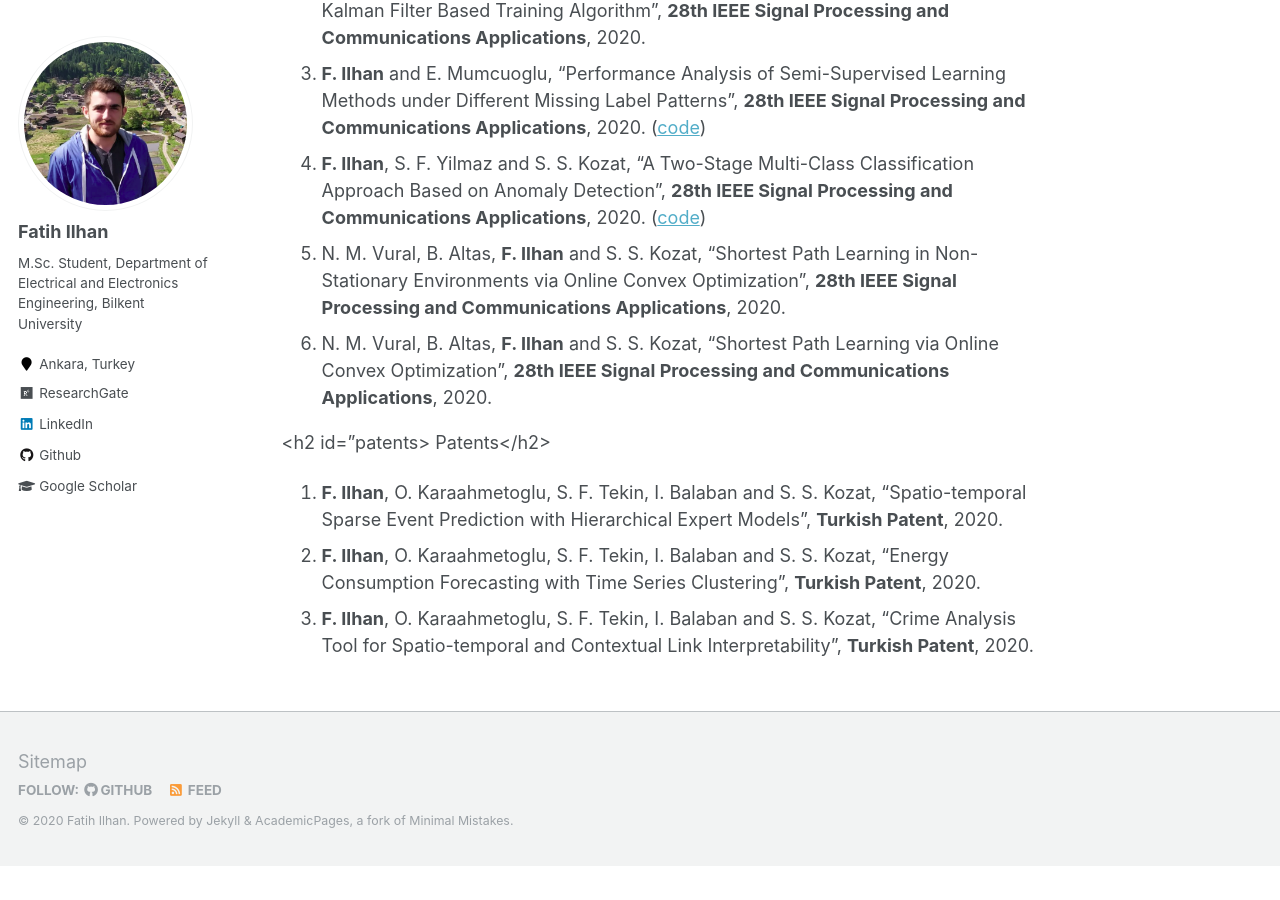
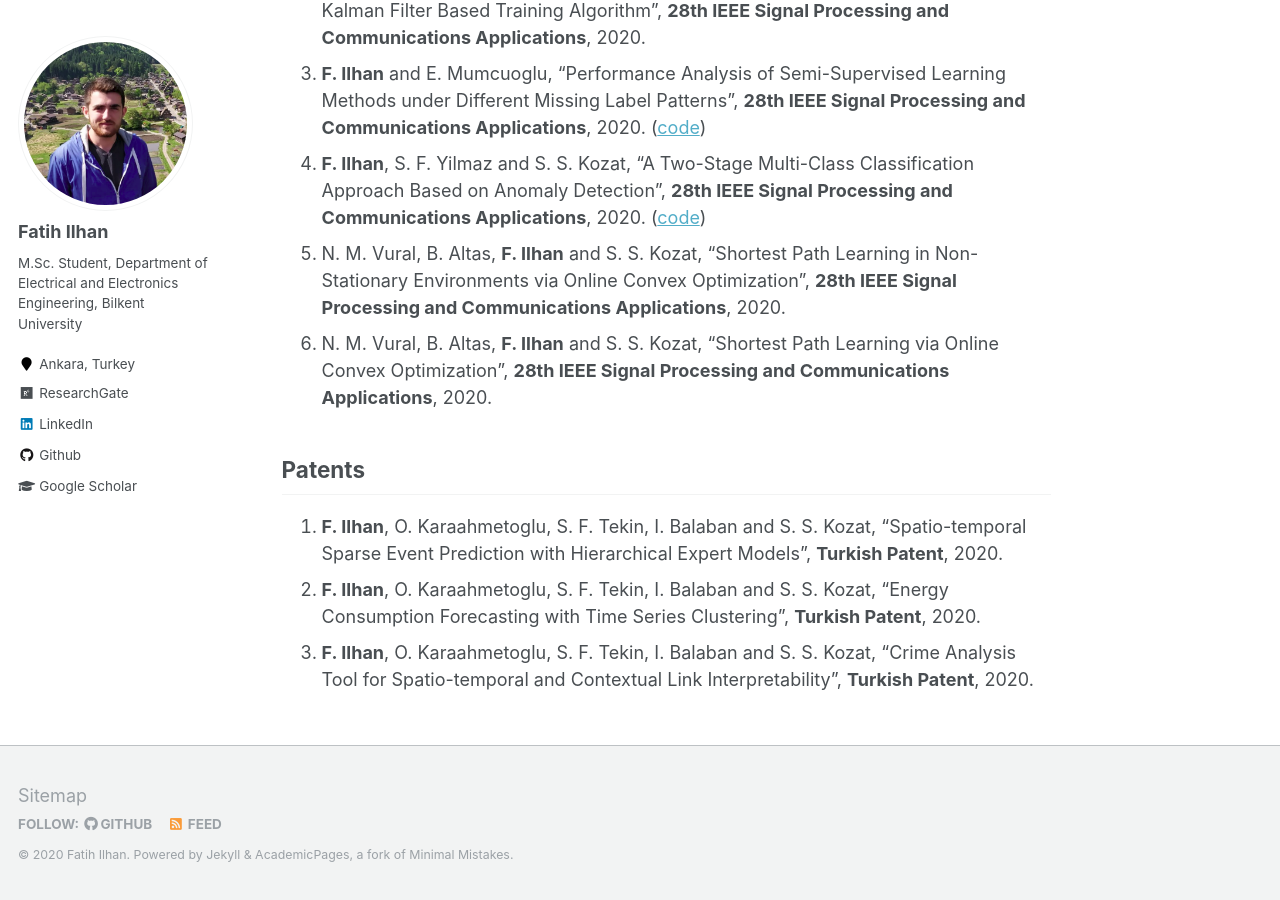
Before and after one commit to fatih-ilhan/fatih-ilhan.github.io, a Jekyll site: the page built from _pages/about.md, in a window 1280 px wide and 900 px high, scrolled down 2929 px. Built offline with Jekyll 4.4.1, drawn with Linux system fonts in a browser that asks for light colours; before the commit the page ends 3795 px from its top, so only the background shows below that.

Commit message:
Update about.md

```diff
--- a/_pages/about.md
+++ b/_pages/about.md
@@ -58,7 +58,7 @@ redirect_from:
 6.  N. M. Vural, B. Altas, **F. Ilhan** and S. S. Kozat, "Shortest Path Learning via Online Convex Optimization", **28th IEEE Signal Processing and Communications Applications**, 2020.
 
 
-<h2 id="patents> Patents</h2>
+<h2 id="patents"> Patents</h2>
 
 1.  **F. Ilhan**, O. Karaahmetoglu, S. F. Tekin, I. Balaban and S. S. Kozat, "Spatio-temporal Sparse Event Prediction with Hierarchical Expert Models", **Turkish Patent**, 2020.
 2.  **F. Ilhan**, O. Karaahmetoglu, S. F. Tekin, I. Balaban and S. S. Kozat, "Energy Consumption Forecasting with Time Series Clustering", **Turkish Patent**, 2020.
```
